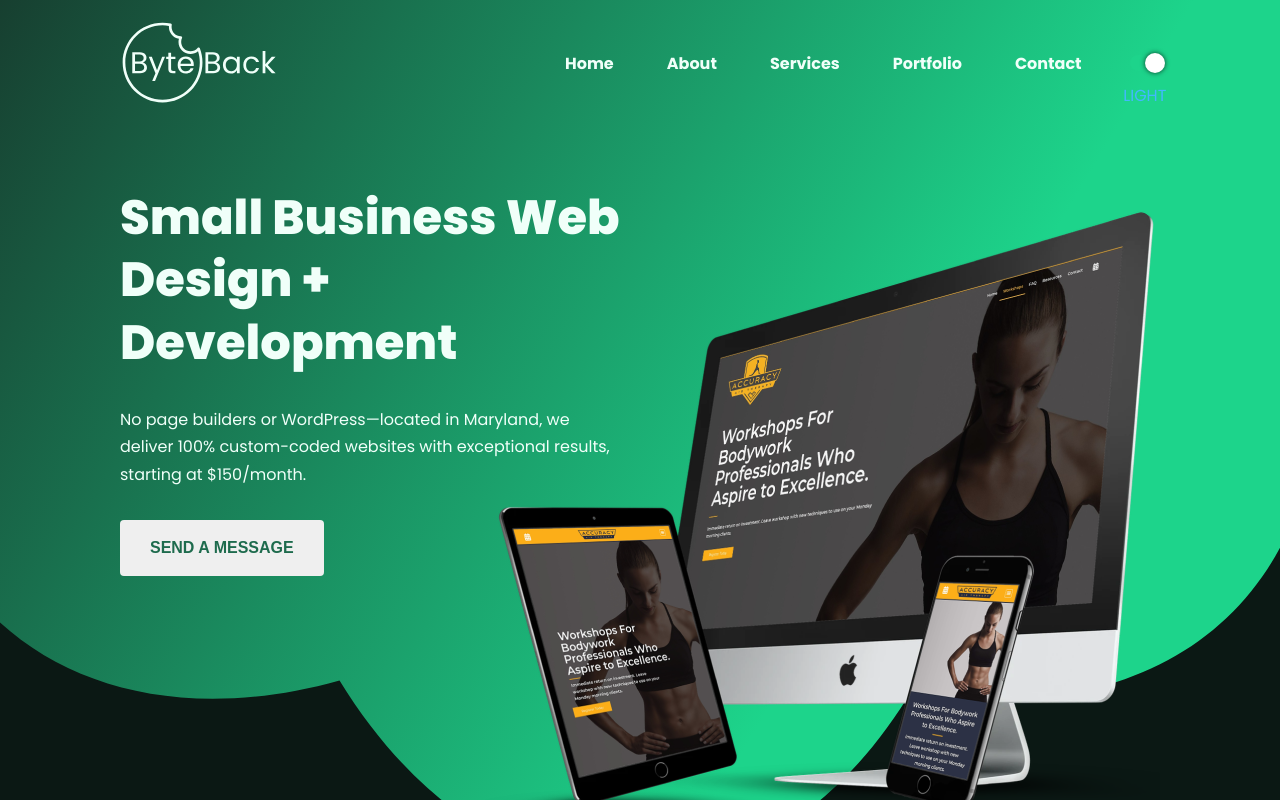
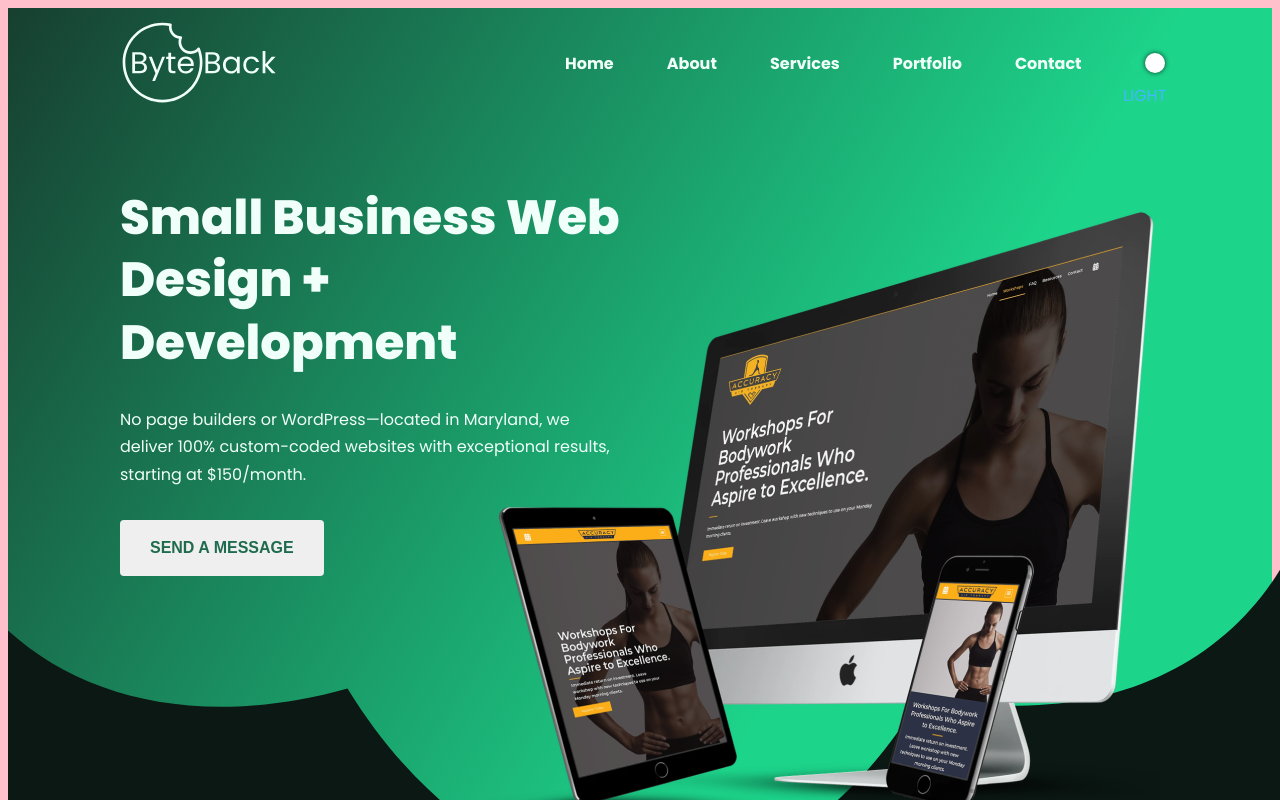
Before and after one commit to adinduokoro/Byte-Back-Digital-V2, a React (Create React App) app: page / in a window 1280 px wide. Shown: the top 800 px of the page. Built offline with nearby package versions, Linux system fonts and the light colour scheme.

Commit message:
Hero Dark Mode Start

```diff
--- a/src/components/hero/Hero.js
+++ b/src/components/hero/Hero.js
@@ -8,6 +8,12 @@ const Hero = () => {
   return (
     <header className={styles.hero}>
       <div className={styles["background-container"]}>
+
+
+
+
+
+
         <BackgroundPieceOne />
       </div>
       <div className="container">
--- a/src/components/hero/Hero.module.css
+++ b/src/components/hero/Hero.module.css
@@ -26,6 +26,11 @@ header{
     var(--primaryColor) 34.39%,
     var(--primaryColorGreen200) 100%
   );
+  border: 8px solid pink;;
+}
+
+.background-container-dark{
+
 }
 
 .hero-content {
```
